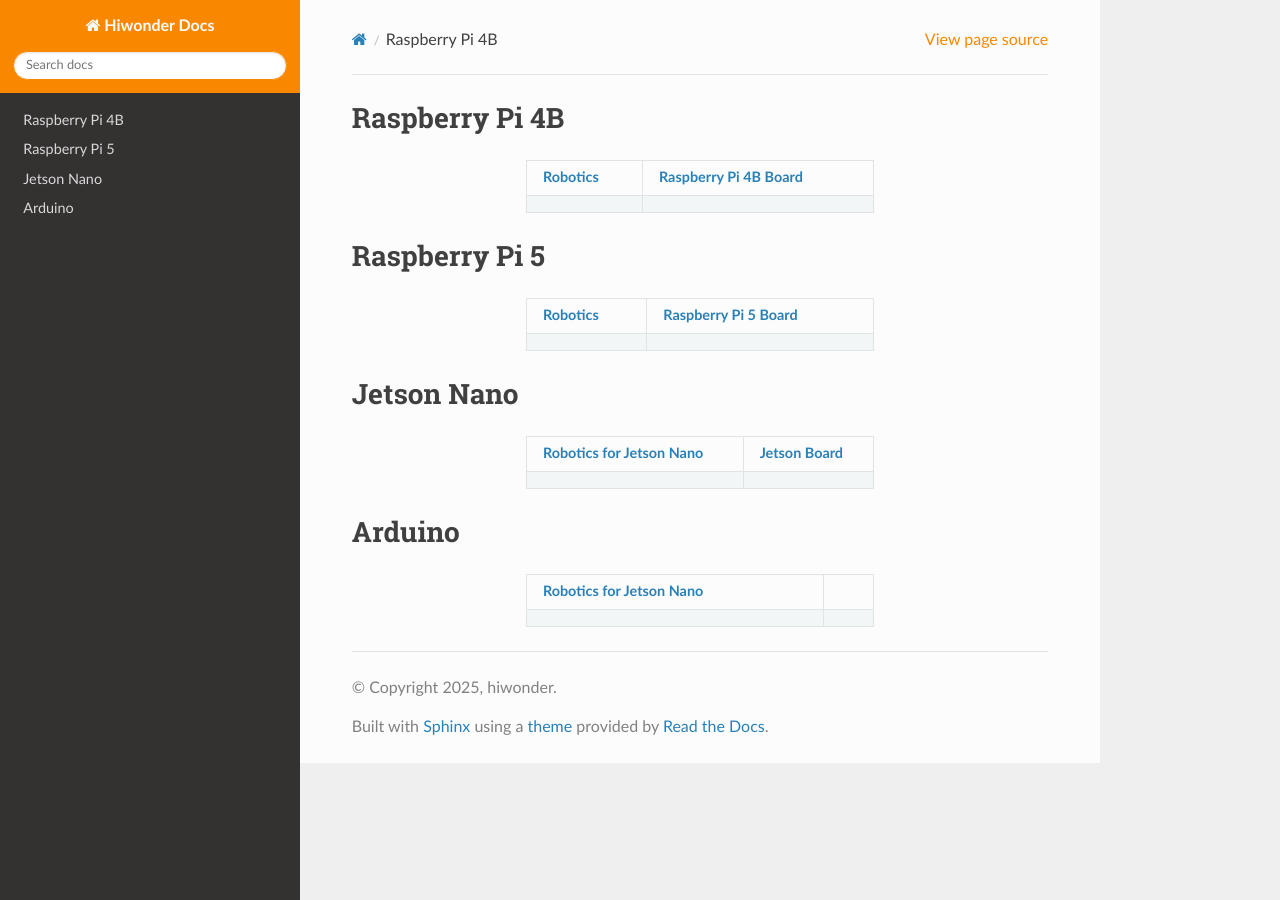
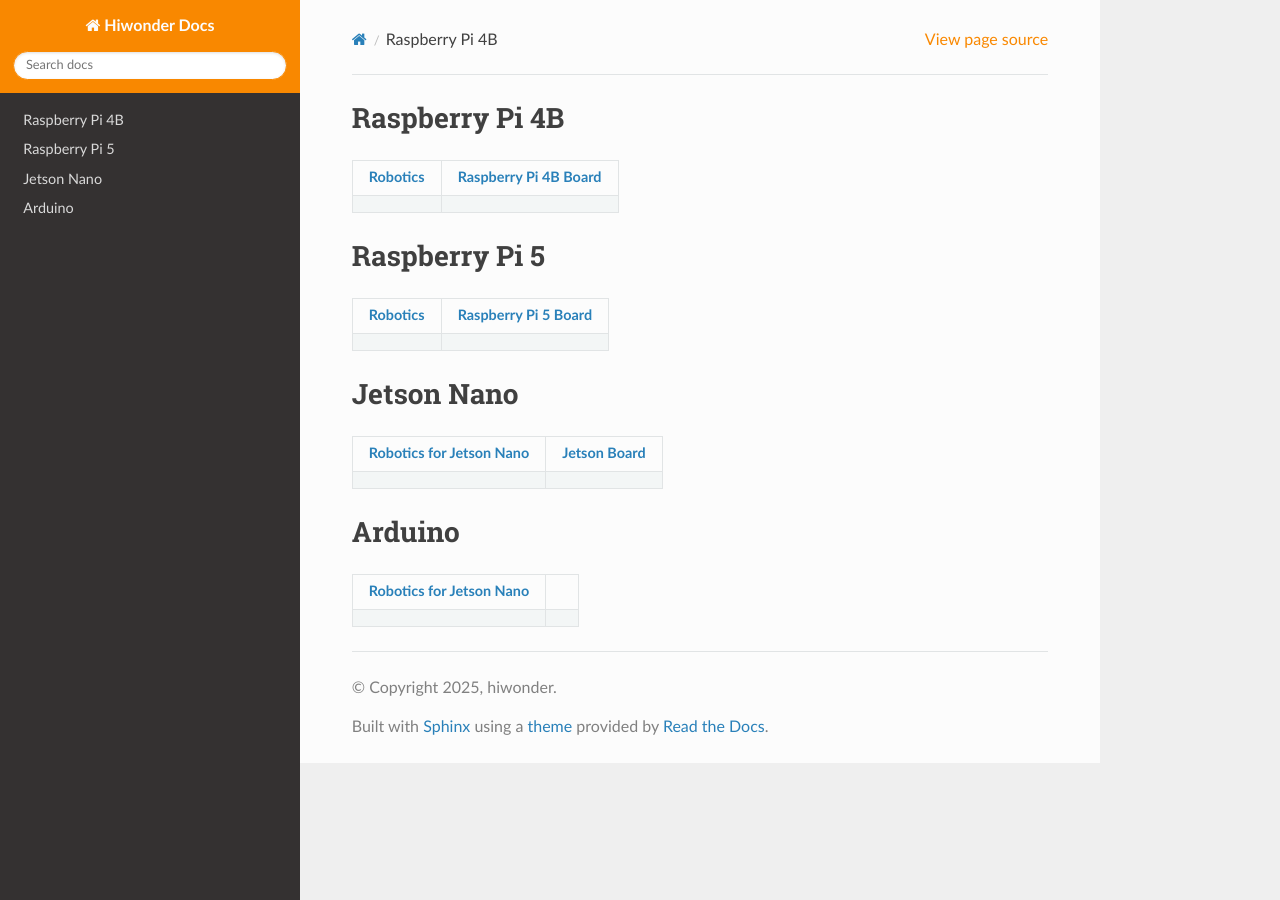
Before and after one commit to Hiwonder-docs/Hiwonder-docs, a Sphinx documentation site: the page built from source/README.md, in a window 1280 px wide. Built offline with Sphinx 7.4.7 and the Read the Docs theme 3.1.0, drawn with Linux system fonts in a browser that asks for light colours.

Commit message:
JetAutoPi

```diff
--- a/source/_static/style.css
+++ b/source/_static/style.css
@@ -56,25 +56,13 @@
     margin-bottom: 15px;
 }
 
-table{
-    min-width: 50%;
-}
-
 .common_img{
     display: block;
     margin: 0 auto 24px;
 }
-table.highlighttable{
-    margin: 0 auto;
-}
 .half_img{
     width:500px;
     display: block;
-    margin: 0 auto 24px;
-}
-
-table {
-    min-width: 50%;
     margin: 0 auto 24px;
 }
 
```
